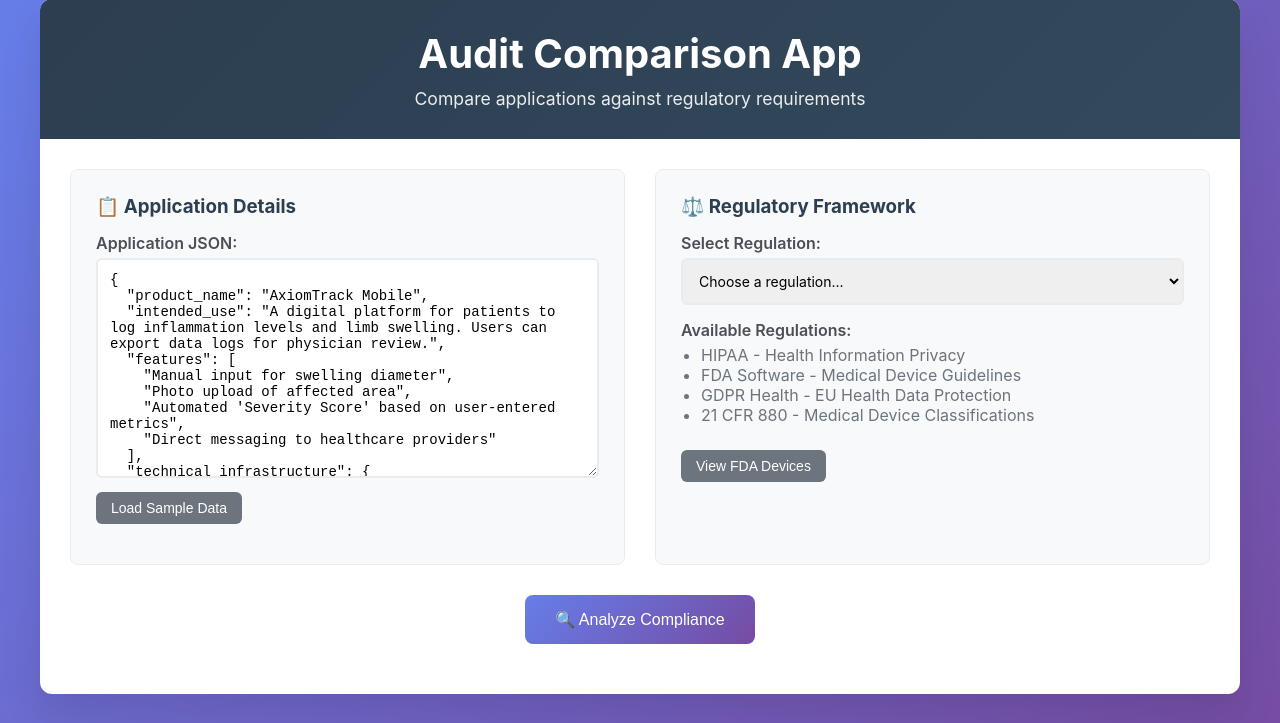
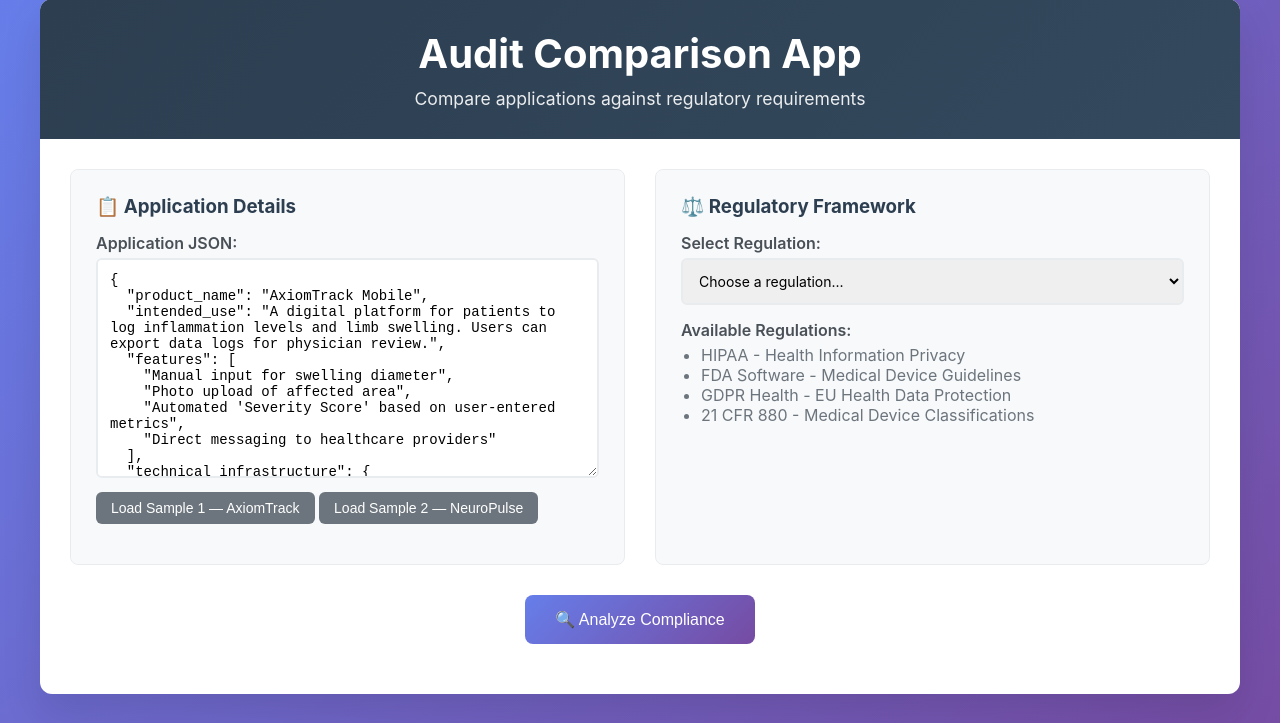
Before and after one commit to salvadorpelaez/Audit-App-FDA, a Flask app: page / in a window 1280 px wide. Shown: the part 21-744 px from the top of the page. Run offline with Flask 3, Linux system fonts and the light colour scheme.

Commit message:
Add NeuroPulse sample, remove View FDA Devices button
- Added Load Sample 2 — NeuroPulse button (AI mental health monitoring app)
- Relabelled existing button to Load Sample 1 — AxiomTrack
- Removed View FDA Devices button (stub, distracting from main use case)

Co-Authored-By: Claude Sonnet 4.6 <noreply@anthropic.com>

```diff
--- a/templates/index.html
+++ b/templates/index.html
@@ -284,7 +284,8 @@
     "database": "PostgreSQL with encryption-at-rest"
   }
 }</textarea>
-                        <button class="sample-data-btn" onclick="loadSampleData()">Load Sample Data</button>
+                        <button class="sample-data-btn" onclick="loadSampleData()">Load Sample 1 — AxiomTrack</button>
+                        <button class="sample-data-btn" onclick="loadSampleData2()" style="margin-top: 8px;">Load Sample 2 — NeuroPulse</button>
                     </div>
                 </div>
 
@@ -305,9 +306,7 @@
                             <li>21 CFR 880 - Medical Device Classifications</li>
                         </ul>
                     </div>
-                    <div class="form-group">
-                        <button class="sample-data-btn" onclick="loadFDAData()">View FDA Devices</button>
-                    </div>
+
                 </div>
             </div>
 
@@ -364,6 +363,29 @@
                 "technical_infrastructure": {
                     "hosting": "AWS (HIPAA-compliant S3 & EC2)",
                     "database": "PostgreSQL with encryption-at-rest"
+                }
+            };
+
+            document.getElementById('applicationData').value = JSON.stringify(sampleData, null, 2);
+        }
+
+        function loadSampleData2() {
+            const sampleData = {
+                "product_name": "NeuroPulse",
+                "intended_use": "An AI-powered mobile platform for continuous cognitive and mental health monitoring. Designed for clinical use by psychiatrists and neurologists to track patient mood, cognitive load, and behavioral patterns between appointments.",
+                "features": [
+                    "Daily mood and anxiety self-assessment questionnaires",
+                    "AI-generated cognitive decline risk score based on response patterns",
+                    "Passive behavioral data collection (screen time, typing cadence, sleep via wearable API)",
+                    "Encrypted clinician dashboard with trend analysis and alerts",
+                    "Patient consent management and data deletion portal",
+                    "Audit log of all data access events"
+                ],
+                "technical_infrastructure": {
+                    "hosting": "Azure Government Cloud (HIPAA BAA in place)",
+                    "database": "SQL Server with AES-256 encryption-at-rest and TLS 1.3 in transit",
+                    "ai_model": "On-device inference — no raw patient data sent to external AI APIs",
+                    "access_controls": "Role-based access control (RBAC), MFA required for all clinician accounts"
                 }
             };
 
```
